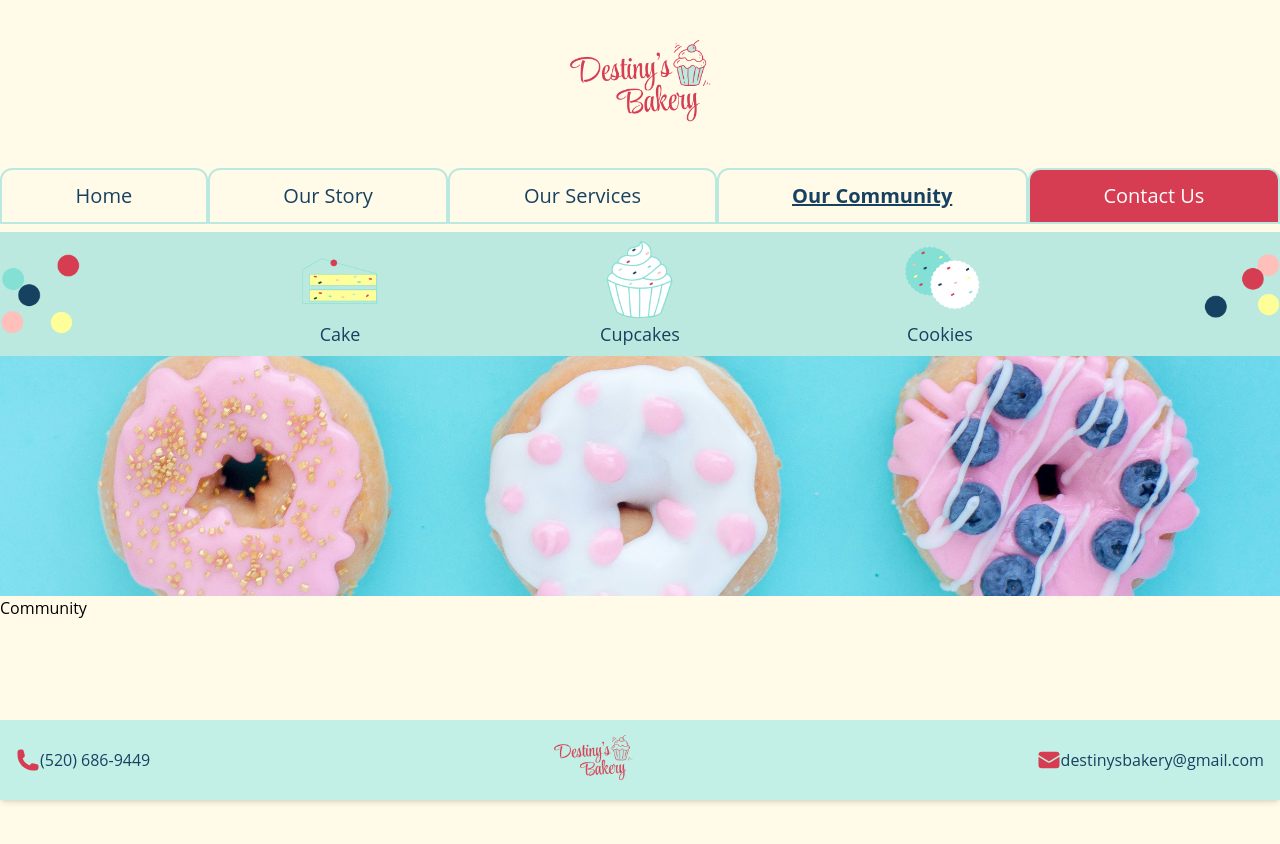
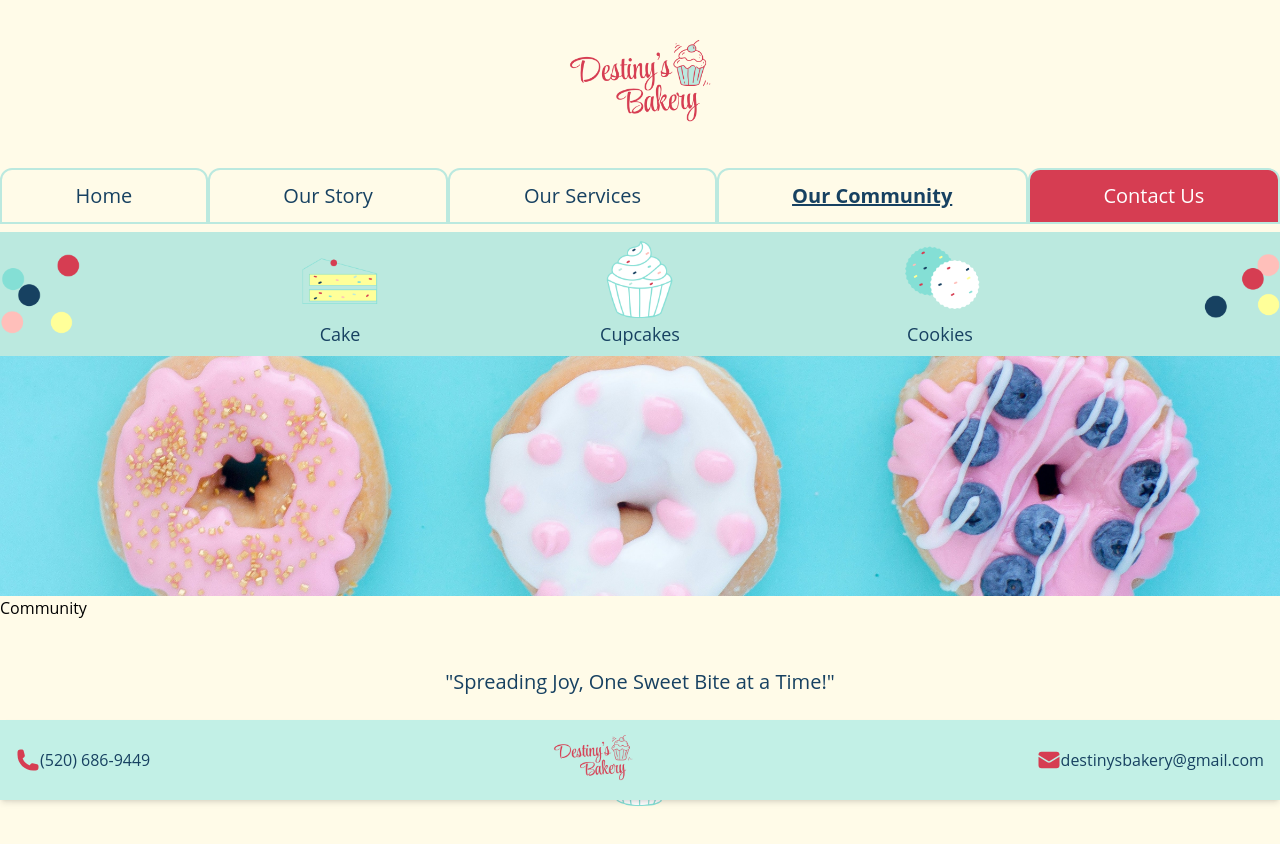
Before and after one commit to Shandea/destinys, a React (Create React App) app: page /community in a window 1280 px wide. Shown: the top 844 px of the page. Before the commit the page ends 800 px from the top, so only its background shows below. Built offline with nearby package versions, Linux system fonts and the light colour scheme.

Commit message:
edit cupcake

```diff
--- a/src/Views/Components/Slogan.jsx
+++ b/src/Views/Components/Slogan.jsx
@@ -1,10 +1,11 @@
 import cupcake from "../../Assets/Icons/CupcakeIcon.png";
+import aqua from "../../Assets/Images/aqua-ribbon.jpg";
 
 const Slogan = () => {
   return (
     <>
      <section className="flex flex-col items-center">
-        <div className="text-center text-xl mt-12 mb-8">
+        <div className="text-center text-xl mt-12 mb-8 text-primaryBlue">
           "Spreading Joy, One Sweet Bite at a Time!"
         </div>
 
--- a/src/Views/Pages/Community.jsx
+++ b/src/Views/Pages/Community.jsx
@@ -1,11 +1,14 @@
 import Banner from "../Components/Banner";
 import doughnutsBlue from "../../Assets/Images/BannerImages/DoughnutBlue.jpg";
+import Slogan from "../Components/Slogan";
+
 
 const Community = () => {
   return (
     <>
       <Banner src={doughnutsBlue} alt="multiple donuts on a blue background" />
       <h1>Community</h1>
+      <Slogan />
     </>
   );
 };
```
